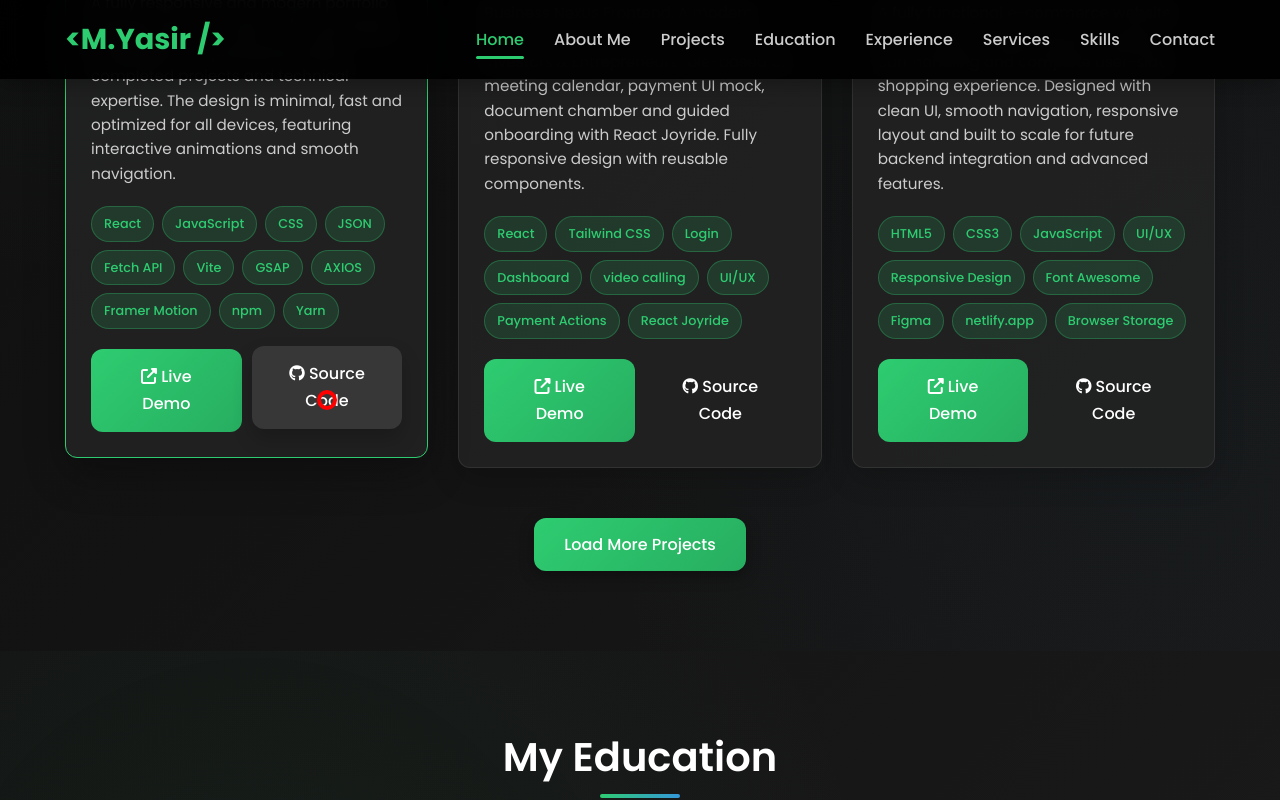
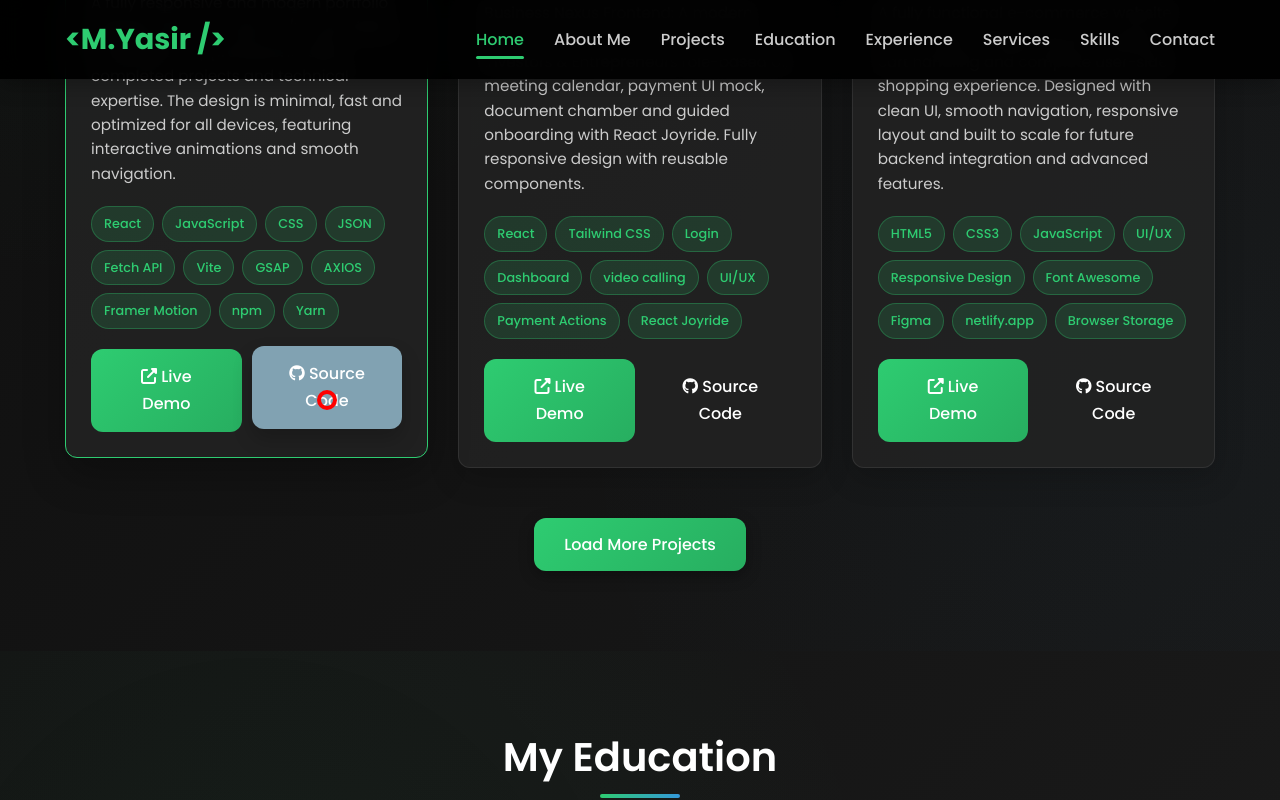
Before and after one commit to YasirAwan4831/muhammad-yasir-portfolio, a React (Vite) app: page / in a window 1280 px wide. In both pictures the pointer is over the link 327 px from the left and 2741 px from the top of the page. Shown: the part 2341-3141 px from the top of the page. Built offline with nearby package versions, Linux system fonts and the light colour scheme.

Commit message:
Modify Projects.css for project section styling

```diff
--- a/src/styles/Projects.css
+++ b/src/styles/Projects.css
@@ -173,10 +173,12 @@
     border: 2px solid var(--primary-color);
 }
 
+
 .btn-github {
     background: transparent;
     color: var(--text-color);
-    border: 2px solid rgba(255, 255, 255, 0.3);
+
+    border: 3px solid rgb(255, 255, 255);
 }
 
 .btn-live:hover {
@@ -187,7 +189,7 @@
 }
 
 .btn-github:hover {
-    background: rgba(255, 255, 255, 0.1);
+    background: rgba(180, 231, 255, 0.655);
     border-color: var(--text-color);
     transform: translateY(-3px);
     box-shadow: 0 10px 20px rgba(0, 0, 0, 0.2);
```
